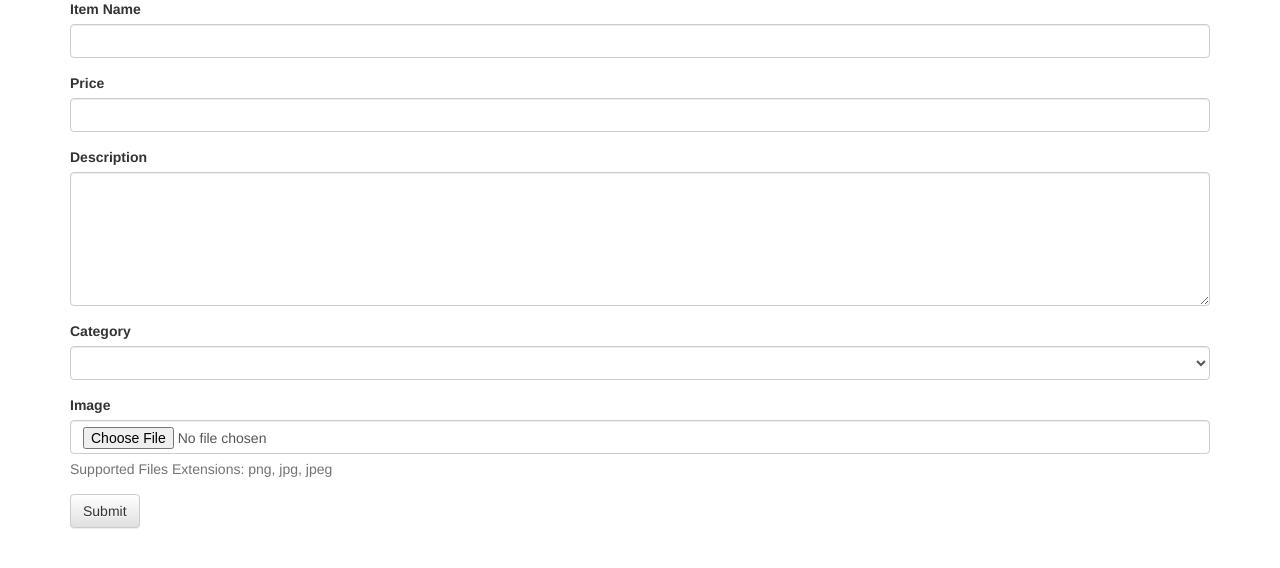
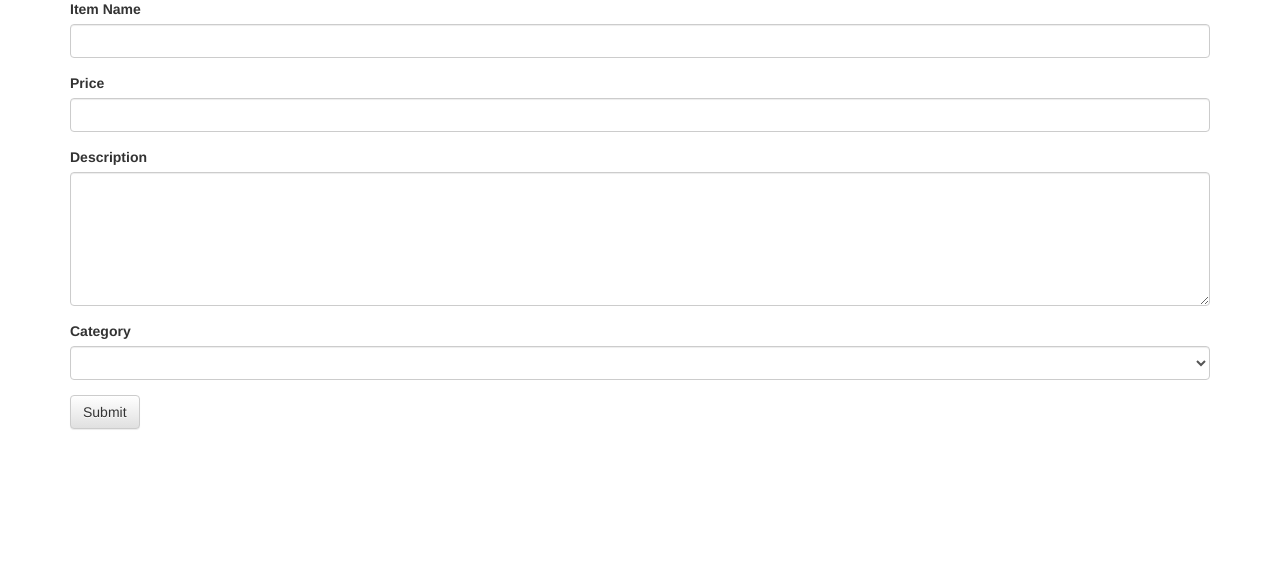
Before and after one commit to nicholassavini/Item-Catalog, a Flask app: page /new/ in a window 1280 px wide. Shown: the part 174-742 px from the top of the page. Run offline with Flask 2, Linux system fonts and the light colour scheme; the visitor is signed in with stand-in values (Sample User, id 1); some libraries are stand-ins or nearby versions.

Commit message:
Remove images from site

```diff
--- a/database_schema.py
+++ b/database_schema.py
@@ -55,7 +55,6 @@
     categories = relationship(Category)
     price = Column(Float)
     description = Column(Text)
-    image = Column(String(250))
     created_by = Column(Integer, ForeignKey('users.id'))
     users = relationship(User)
     created_date = Column(DateTime, default=datetime.datetime.now)
@@ -70,7 +69,6 @@
             'name'         : self.name,
             'price'        : self.price,
             'description'  : self.description,
-            'image'        : self.image,
             'created_by'   : self.created_by
         }
 
--- a/main.py
+++ b/main.py
@@ -71,15 +71,6 @@
         return abort(404)
     else:
         return item
-
-
-def file_extension(filename):
-    return filename.rsplit('.', 1)[1]
-
-
-def allowed_file(filename):
-    return '.' in filename and \
-           file_extension(filename) in ALLOWED_EXTENSIONS
 
 
 @app.route('/login/')
@@ -230,12 +221,9 @@
         price = request.form['price']
         description = request.form['description']
         category_id = request.form['category']
-        image = request.files['image']
-        image_name = "%s.%s" % (name, file_extension(image.filename))
 
         params = dict(name=name, price=price, description=description,
                       category_id=category_id,
-                      image="/static/images/%s" % image_name,
                       created_by=login_session['user_id'])
 
         has_error = ""
@@ -245,8 +233,6 @@
             has_error += "price"
         if not description:
             has_error += "description"
-        if not image or not allowed_file(image_name):
-            has_error += "image"
 
         if has_error:
             params['error'] = has_error
@@ -255,7 +241,6 @@
             new_item = Item(**params)
             session.add(new_item)
             session.commit()
-            image.save(os.path.join(app.config['UPLOAD_FOLDER'], image_name))
             return redirect(url_for('show_category', category_id=category_id))
     else:
         return render_template("new_item.html")
@@ -289,12 +274,6 @@
         price = request.form['price']
         description = request.form['description']
         category_id = request.form['category']
-        image = request.files['image']
-        if image:
-            image_name = "%s.%s" % (name, file_extension(image.filename))
-        else:
-            image_name = item.image.rsplit('/', 1)[-1]
-        filepath = "/vagrant/catalog/static/images/%s" % image_name
 
         has_error = ""
         if not name:
@@ -303,8 +282,6 @@
             has_error += "price"
         if not description:
             has_error += "description"
-        if image and not allowed_file(image_name):
-            has_error += "image"
 
         if has_error:
             return render_template("edit.html", i=item, error=has_error)
@@ -313,17 +290,9 @@
             item.price = price
             item.description = description
             item.category_id = category_id
-            if image and allowed_file(image_name):
-                item.image = "/static/images/%s" % image_name
 
             session.add(item)
             session.commit()
-            # Check to see if the image exists and delete it before uploading
-            # new photo
-            if os.path.exists(filepath):
-                os.remove(filepath)
-            if image and allowed_file(image_name):
-                image.save(filepath)
 
             return redirect(url_for('show_item', category_id=category_id,
                             item_id=item_id))
--- a/templates/category.html
+++ b/templates/category.html
@@ -4,8 +4,6 @@
 <h2>{{ category.category }} ({{ items|length }} items)</h2>
 
 {% for i in items %}
-    <a href="{{ url_for('show_item', category_id=i.category_id,
-                item_id=i.id) }}"><img src="{{i.image}}"></a>
     <p><a href="{{ url_for('show_item', category_id=i.category_id,
                    item_id=i.id) }}">{{ i.name }}</a></p>
 
--- a/templates/item.html
+++ b/templates/item.html
@@ -2,7 +2,6 @@
 {% block title %}{{ i.name }}{% endblock %}
 {% block content %}
 <h2>{{ i.name }}</h2>
-<img src="{{i.image}}">
 <p>${{ i.price }}</p>
 <p>{{ i.description|safe }}</p>
 <a href="{{ url_for('edit_item', category_id=i.category_id, item_id=i.id) }}">
--- a/templates/new_item.html
+++ b/templates/new_item.html
@@ -30,13 +30,6 @@
             <option value="4" id="accessories">Accessories</option>
         </select>
     </div>
-    <div id="imageGroup" class="form-group">
-        <label for="image">Image</label>
-        <input type="file" class="form-control" id="image" name="image"
-        accept="image/png,image/jpg,image/jpeg" aria-described-by="imageError">
-        <div id="imageError" class="help-block">Supported Files Extensions: png,
-         jpg, jpeg</div>
-    </div>
     <button type="submit" class="btn btn-default">Submit</button>
 </form>
 <script>
@@ -49,7 +42,6 @@
 var nameError = "We need a name!"
 var priceError = "We need a price!"
 var descriptionError = "We need a description!"
-var imageError = "We need an image of a valid type!<br>"
 
 if (errorTypes.indexOf("name") != -1) {
     $("#nameGroup").addClass("has-error");
@@ -65,9 +57,5 @@
     $("#descriptionGroup").addClass("has-error");
     $("#descrError").append(descriptionError);
 }
-if (errorTypes.indexOf("image") != -1) {
-    $("#imageGroup").addClass("has-error");
-    $("#imageError").prepend(imageError);
-}
 </script>
 {% endblock %}
```
Also changed, not shown: templates/edit.html (+0 -12 lines).
